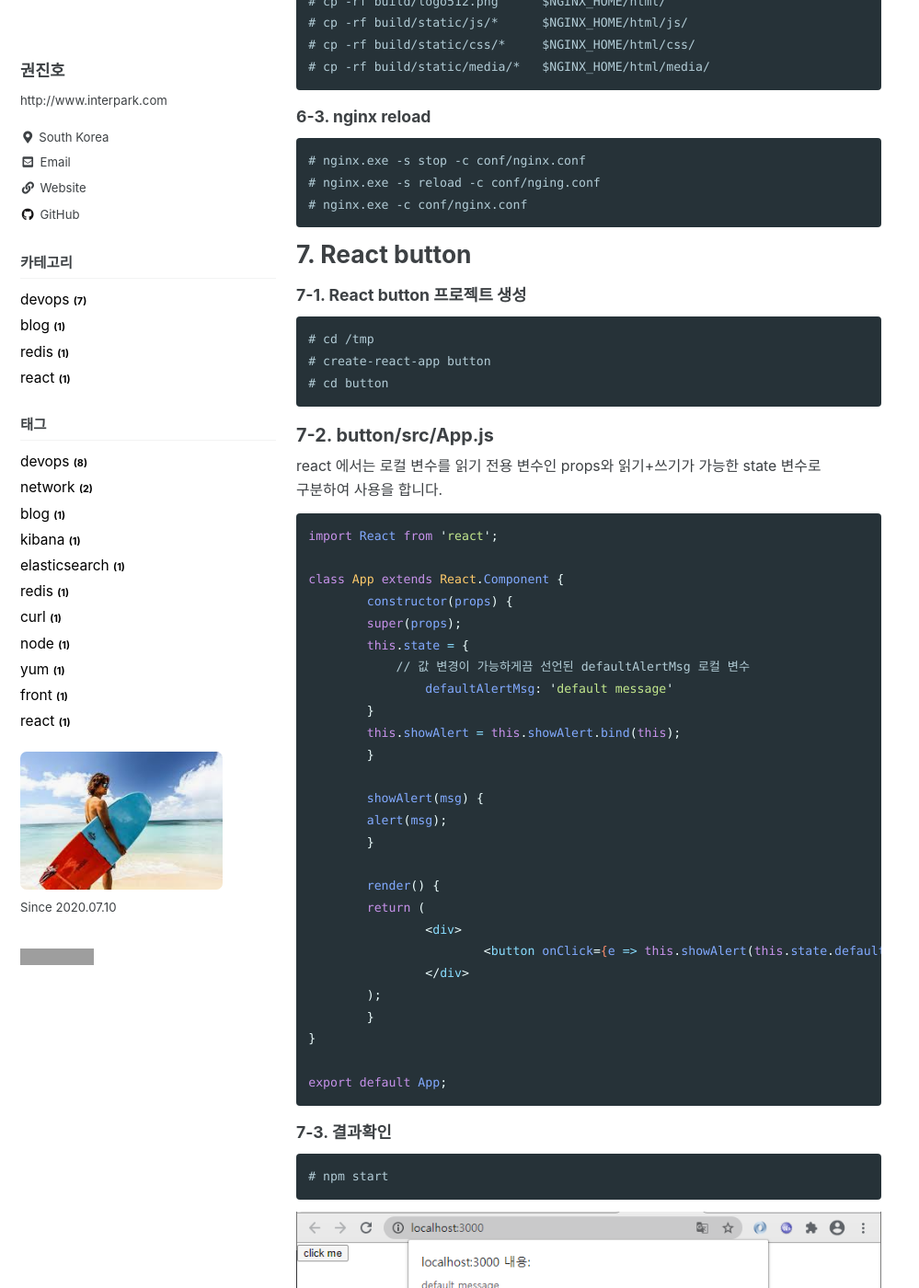
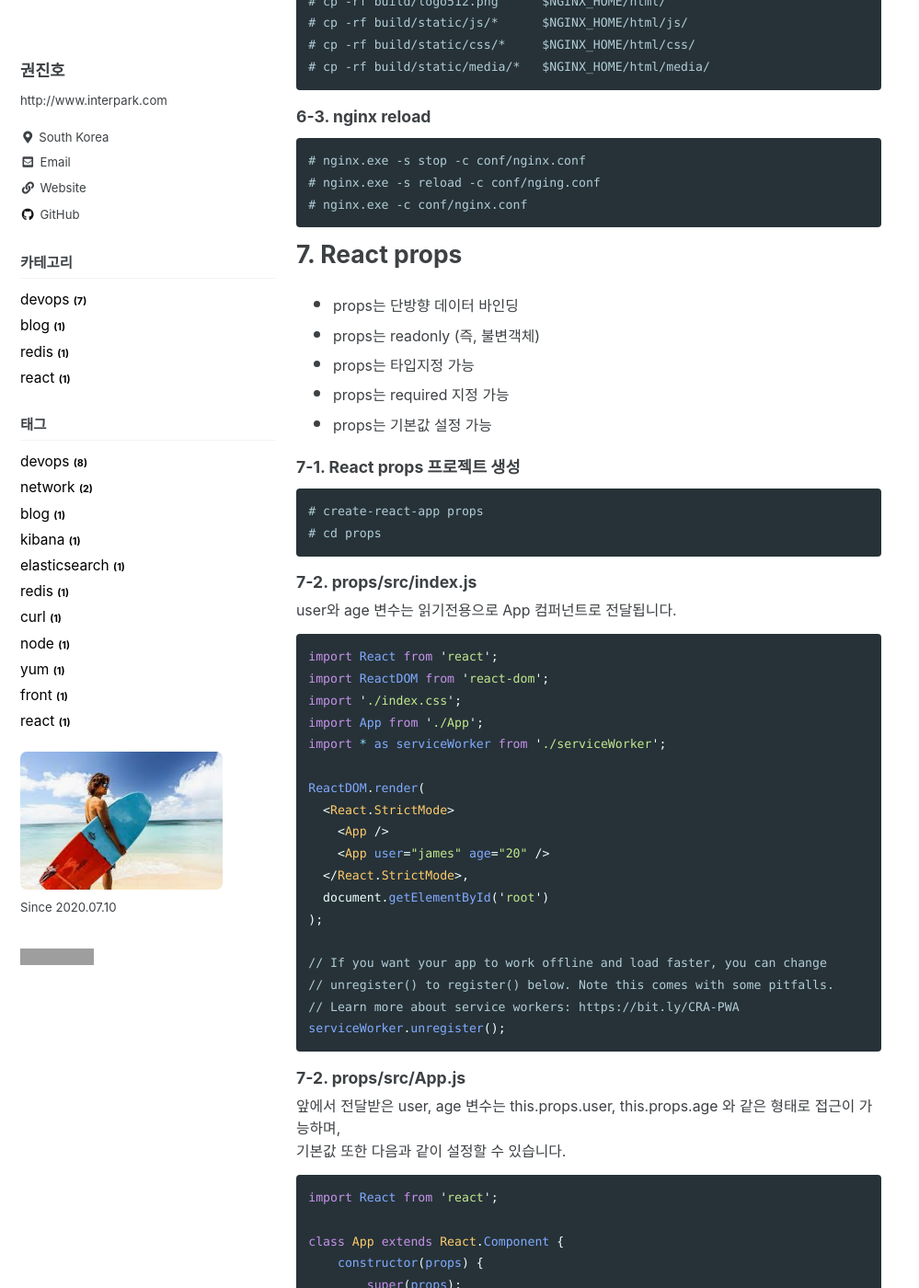
Before and after one commit to JinHoKwon/jinhokwon.github.io, a Jekyll site: the page built from _posts/2020-07-16-react-dev-setting.md, in a window 1280 px wide and 1400 px high, scrolled down 11897 px. Shown: the whole window at 92% size, without its empty margins (0-999 px from the left). Built offline with Jekyll 4.4.1, drawn with Linux system fonts in a browser that asks for light colours; cached includes are drawn as plain includes; comment, search, counter and statistics services are not loaded; some of the changed text lies outside the part shown; grey boxes are pictures that could not be loaded.

Commit message:
* react props 내용 추가함.

````diff
--- a/_posts/2020-07-16-react-dev-setting.md
+++ b/_posts/2020-07-16-react-dev-setting.md
@@ -662,9 +662,103 @@ To create a production build, use npm run build.
 
 
 
-# 7. React button
 
-#### 7-1. React button 프로젝트 생성
+
+# 7. React props
+
+* props는 단방향 데이터 바인딩
+
+* props는 readonly (즉, 불변객체)
+
+* props는 타입지정 가능
+
+* props는 required 지정 가능
+
+* props는 기본값 설정 가능
+
+
+
+#### 7-1. React props 프로젝트 생성
+
+```sh
+# create-react-app props
+# cd props
+```
+
+
+
+#### 7-2. props/src/index.js
+
+user와 age 변수는 읽기전용으로 App 컴퍼넌트로 전달됩니다.
+
+```react
+import React from 'react';
+import ReactDOM from 'react-dom';
+import './index.css';
+import App from './App';
+import * as serviceWorker from './serviceWorker';
+
+ReactDOM.render(
+  <React.StrictMode>
+    <App />
+    <App user="james" age="20" />
+  </React.StrictMode>,
+  document.getElementById('root')
+);
+
+// If you want your app to work offline and load faster, you can change
+// unregister() to register() below. Note this comes with some pitfalls.
+// Learn more about service workers: https://bit.ly/CRA-PWA
+serviceWorker.unregister();
+```
+
+
+
+#### 7-2. props/src/App.js
+
+앞에서 전달받은 user, age 변수는 this.props.user, this.props.age 와 같은 형태로 접근이 가능하며,
+
+기본값 또한 다음과 같이 설정할 수 있습니다.
+
+```react
+import React from 'react';
+
+class App extends React.Component {
+    constructor(props) {
+        super(props);
+    }
+
+    render() {
+        return (
+            <div>
+                <h1>Hello {this.props.user || 'default name'}, {this.props.age || 19} </h1>
+            </div>
+        );
+    }
+}
+
+export default App;
+```
+
+
+
+
+
+#### 7-3. React props 결과확인
+
+```sh
+# npm start
+```
+
+![react_dev_env_setting](/assets/images/react/react_props.png)
+
+
+
+
+
+# 8. React button
+
+#### 8-1. React button 프로젝트 생성
 
 ```sh
 # cd /tmp
@@ -684,26 +778,26 @@ react 에서는 로컬 변수를 읽기 전용 변수인 props와 읽기+쓰기
 import React from 'react';
 
 class App extends React.Component {
-	constructor(props) {
-    	super(props);
-    	this.state = {
+    constructor(props) {
+        super(props);
+        this.state = {
             // 값 변경이 가능하게끔 선언된 defaultAlertMsg 로컬 변수
-      		defaultAlertMsg: 'default message'
-    	}
-    	this.showAlert = this.showAlert.bind(this);
-  	}
+            defaultAlertMsg: 'default message'
+        }
+        this.showAlert = this.showAlert.bind(this);
+    }
 
-  	showAlert(msg) {
-    	alert(msg);
-  	}
+    showAlert(msg) {
+        alert(msg);
+    }
 
-  	render() {
-    	return (
-        	<div>
-      			<button onClick={e => this.showAlert(this.state.defaultAlertMsg)}>click me</button>
-	    	</div>
-    	);
-  	}
+    render() {
+        return (
+            <div>
+                <button onClick={e => this.showAlert(this.state.defaultAlertMsg)}>click me</button>
+            </div>
+        );
+    }
 }
 
 export default App;
````
Also changed, not shown: other parts of _posts/2020-07-16-react-dev-setting.md (+2 -2 lines), assets/images/react/react_props.png (added).
